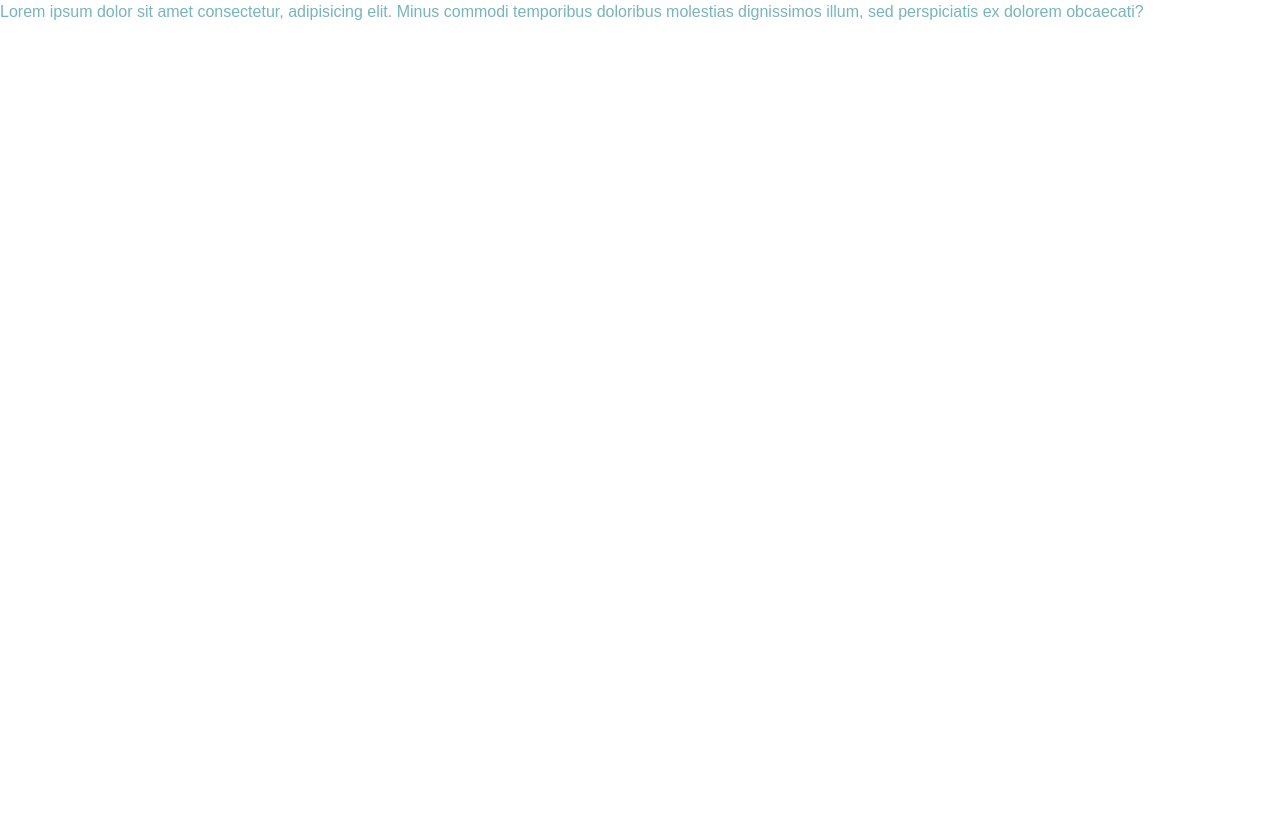
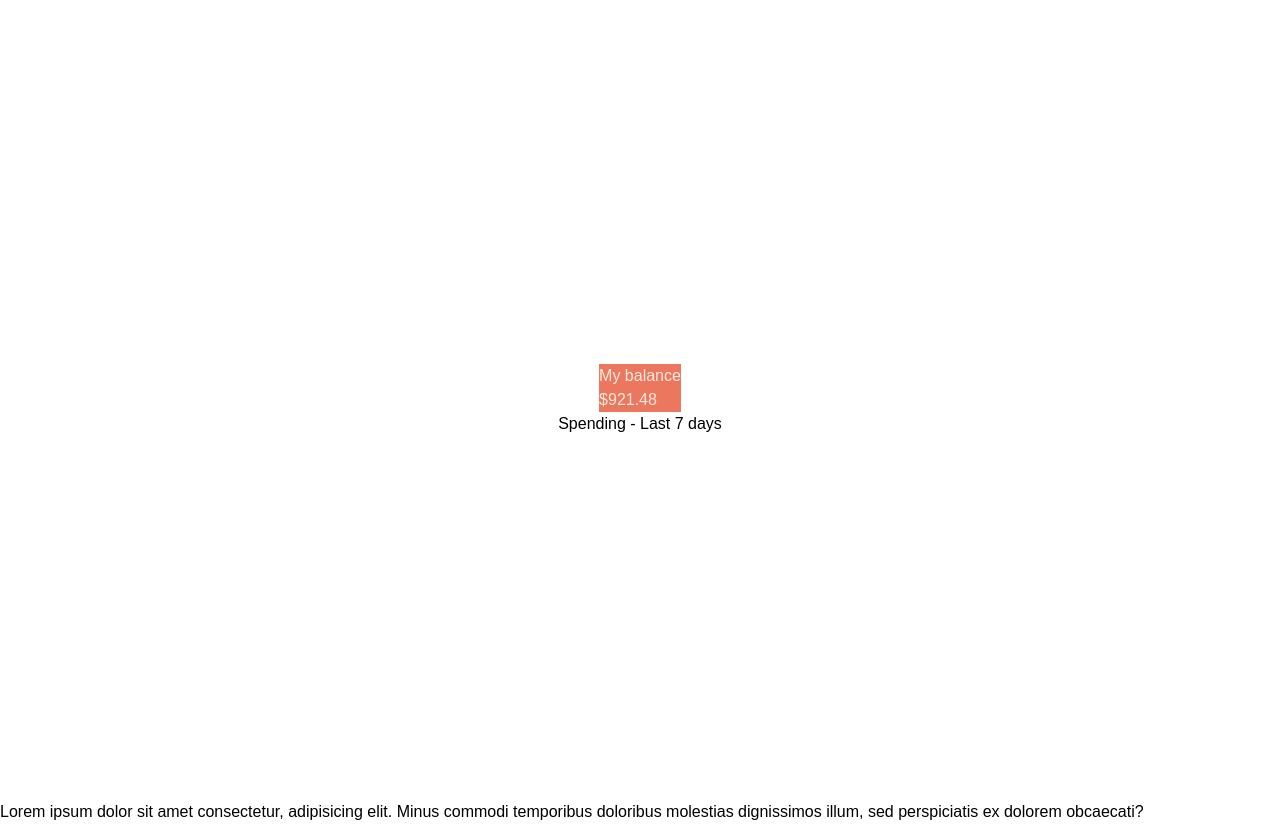
Before and after one commit to SebastianLaka/expenses-chart-component, a Vue app: page / in a window 1280 px wide. Before the commit the page ends 800 px from the top, so only its background shows below. Built offline with nearby package versions, Linux system fonts and the light colour scheme.

Commit message:
Add structure of header and body in chart component with primary styles to center and colors

```diff
--- a/src/components/chart-component.vue
+++ b/src/components/chart-component.vue
@@ -1,15 +1,38 @@
 <template>
-    <p>Lorem ipsum dolor sit amet consectetur, adipisicing elit. Minus commodi temporibus doloribus molestias dignissimos illum, sed perspiciatis ex dolorem obcaecati?</p>
+  <div class="chart-component">
+    <div class="chart-header">
+      <p class="chart-header__balance">My balance</p>
+      <p class="chart-header__amount-balance">$921.48</p>
+    </div>
+    <div class="chart-body">
+      <p class="chart-body-header">Spending - Last 7 days</p>
+    </div>
+  </div>
+  <p>
+    Lorem ipsum dolor sit amet consectetur, adipisicing elit. Minus commodi temporibus doloribus
+    molestias dignissimos illum, sed perspiciatis ex dolorem obcaecati?
+  </p>
 </template>
 <style lang="scss" scoped>
 @import '@/assets/colors.scss';
-p{
-    color: $cyan;
+.chart-component {
+  display: flex;
+  justify-content: center;
+  align-items: center;
+  flex-direction: column;
+  height: 100svh;
+  .chart-header {
+    background-color: $soft-red;
+    &__balance,
+    &__amount-balance {
+      color: $cream;
+    }
+
+  }
 }
 </style>
 <script>
-
 export default {
-    name: 'chartComponent',
-};
+  name: 'chartComponent',
+}
 </script>
```
